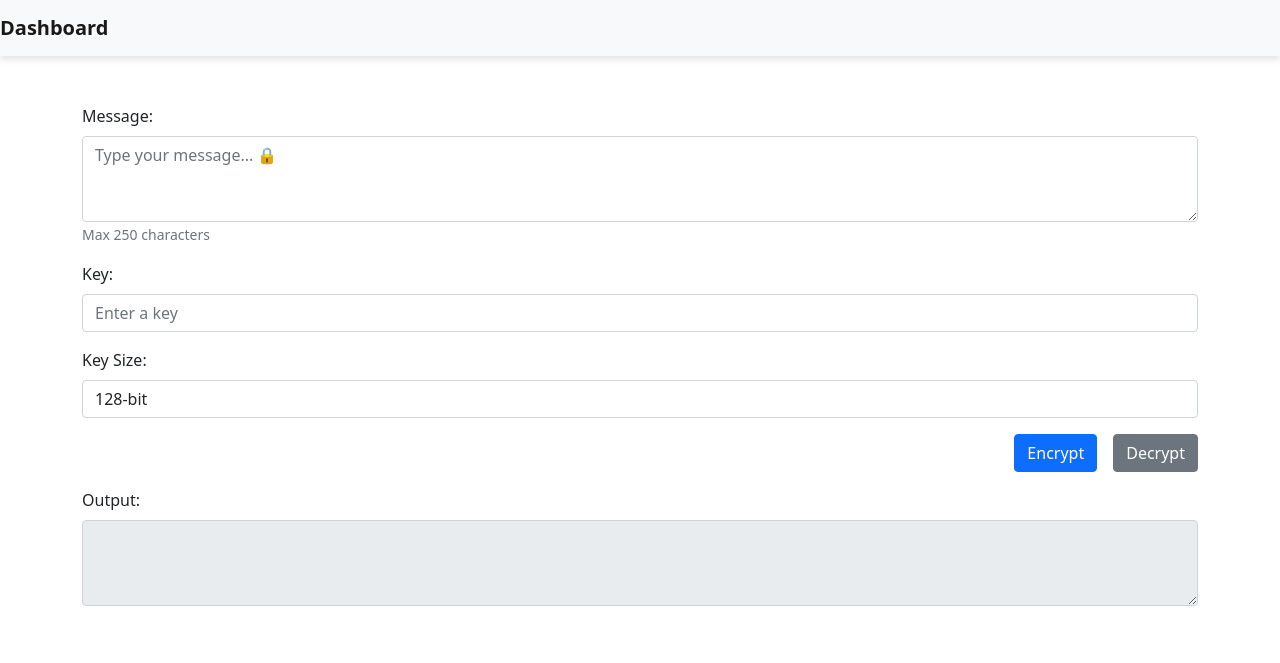
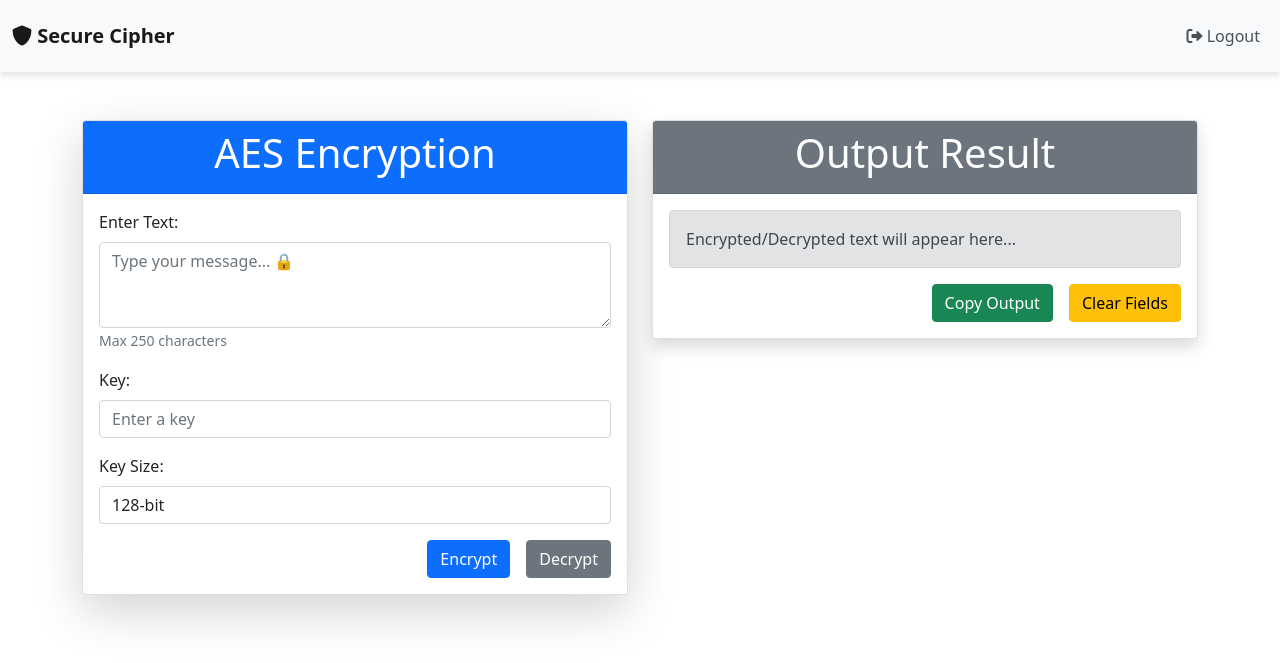
Before and after one commit to FirasKahlaoui/university-codes-and-tps, a Flask app: page /dashboard in a window 1280 px wide. Shown: the top 663 px of the page. Run offline with Flask 2, Linux system fonts and the light colour scheme; a user stored in the database is signed in; some libraries are stand-ins or nearby versions.

Commit message:
Add the 128 bits/192/256

```diff
--- a/Security/advanced_secure_app/app/templates/dashboard.html
+++ b/Security/advanced_secure_app/app/templates/dashboard.html
@@ -4,7 +4,7 @@
 <head>
     <meta charset="UTF-8">
     <meta name="viewport" content="width=device-width, initial-scale=1.0">
-    <title>Caesar Cipher Dashboard</title>
+    <title>AES Encryption Dashboard</title>
     <link href="https://cdn.jsdelivr.net/npm/bootstrap@5.1.3/dist/css/bootstrap.min.css" rel="stylesheet">
     <script src="https://code.jquery.com/jquery-3.6.0.min.js"></script>
     <script src="https://cdn.jsdelivr.net/npm/bootstrap@5.1.3/dist/js/bootstrap.bundle.min.js"></script>
@@ -43,12 +43,51 @@
 </head>
 
 <body>
-    <nav class="navbar navbar-expand-lg navbar-light bg-light">
-        <a class="navbar-brand" href="#">Dashboard</a>
+    <nav class="navbar navbar-expand-lg navbar-light bg-light py-3">
+        <div class="container-fluid">
+            <a class="navbar-brand" href="{{ url_for('index') }}">
+                <i class="fas fa-shield-alt"></i> Secure Cipher
+            </a>
+            <button class="navbar-toggler" type="button" data-bs-toggle="collapse" data-bs-target="#navbarNav"
+                aria-controls="navbarNav" aria-expanded="false" aria-label="Toggle navigation">
+                <span class="navbar-toggler-icon"></span>
+            </button>
+            <div class="collapse navbar-collapse" id="navbarNav">
+                <ul class="navbar-nav ms-auto">
+                    {% if current_user.is_authenticated %}
+                    <li class="nav-item">
+                        <a class="nav-link" href="{{ url_for('main.logout') }}">
+                            <i class="fas fa-sign-out-alt"></i> Logout
+                        </a>
+                    </li>
+                    {% else %}
+                    <li class="nav-item">
+                        <a class="nav-link active" href="{{ url_for('main.login') }}">
+                            <i class="fas fa-user-lock"></i> User Login
+                        </a>
+                    </li>
+                    <li class="nav-item">
+                        <a class="nav-link" href="{{ url_for('main.admin_login') }}">
+                            <i class="fas fa-user-shield"></i> Admin Login
+                        </a>
+                    </li>
+                    {% endif %}
+                </ul>
+            </div>
+        </div>
     </nav>
+
     <div class="container mt-5">
+        <div class="row">
+            <!-- Part 1: Input -->
+            <div class="col-md-6">
+                <div class="card shadow-lg">
+                    <div class="card-header text-center bg-primary text-white">
+                        <h2 class="display-6">AES Encryption</h2>
+                    </div>
+                    <div class="card-body">
                         <div class="mb-3">
-            <label for="message" class="form-label">Message:</label>
+                            <label for="message" class="form-label">Enter Text:</label>
                             <textarea class="form-control" id="message" rows="3" placeholder="Type your message... 🔒"
                                 maxlength="250"></textarea>
                             <small id="charCount" class="form-text text-muted">Max 250 characters</small>
@@ -56,7 +95,8 @@
                         <div class="mb-3">
                             <label for="key" class="form-label">Key:</label>
                             <input type="text" class="form-control" id="key" placeholder="Enter a key">
-            <div id="keyError" class="text-danger mt-2" style="display: none;">Please enter a valid key.</div>
+                            <div id="keyError" class="text-danger mt-2" style="display: none;">Please enter a valid key.
+                            </div>
                         </div>
                         <div class="mb-3">
                             <label for="keySize" class="form-label">Key Size:</label>
@@ -76,18 +116,46 @@
                                     aria-hidden="true" style="display: none;"></span>
                             </button>
                         </div>
-        <div class="mt-3">
-            <label for="output" class="form-label">Output:</label>
-            <textarea class="form-control" id="output" rows="3" readonly></textarea>
                     </div>
                 </div>
+            </div>
+
+            <!-- Part 2: Output Result -->
+            <div class="col-md-6">
+                <div class="card shadow">
+                    <div class="card-header text-center bg-secondary text-white">
+                        <h2 class="display-6">Output Result</h2>
+                    </div>
+                    <div class="card-body">
+                        <div id="output" class="alert alert-secondary text-break" role="alert">
+                            Encrypted/Decrypted text will appear here...
+                        </div>
+                        <div class="d-grid gap-2 d-md-flex justify-content-md-end">
+                            <button class="btn btn-success me-md-2" onclick="copyOutput()">Copy Output</button>
+                            <button class="btn btn-warning" onclick="clearFields()">Clear Fields</button>
+                        </div>
+                    </div>
+                </div>
+            </div>
+        </div>
+    </div>
+
     <script>
+        document.getElementById('message').addEventListener('input', function () {
+            const charCount = document.getElementById('charCount');
+            charCount.innerText = `${this.value.length}/250 characters`;
+        });
+
         function showSpinner(id) {
             document.getElementById(id).style.display = 'inline-block';
         }
 
         function hideSpinner(id) {
             document.getElementById(id).style.display = 'none';
+        }
+
+        function padKey(key, keySize) {
+            return CryptoJS.enc.Utf8.parse(key.padEnd(keySize / 8, '\0').slice(0, keySize / 8));
         }
 
         function encryptMessage() {
@@ -99,8 +167,15 @@
                 const keyError = document.getElementById('keyError');
                 if (key.length > 0) {
                     keyError.style.display = 'none';
-                    const encryptedMessage = CryptoJS.AES.encrypt(message, CryptoJS.enc.Utf8.parse(key.padEnd(keySize / 8, '\0').slice(0, keySize / 8))).toString();
-                    document.getElementById('output').innerText = encryptedMessage;
+                    const paddedKey = padKey(key, keySize);
+                    const iv = CryptoJS.lib.WordArray.random(16);
+                    const encryptedMessage = CryptoJS.AES.encrypt(message, paddedKey, {
+                        iv: iv,
+                        mode: CryptoJS.mode.CBC,
+                        padding: CryptoJS.pad.Pkcs7
+                    });
+                    const result = iv.concat(encryptedMessage.ciphertext).toString(CryptoJS.enc.Base64);
+                    document.getElementById('output').innerText = result;
                 } else {
                     keyError.style.display = 'block';
                 }
@@ -111,13 +186,21 @@
         function decryptMessage() {
             showSpinner('decryptSpinner');
             setTimeout(() => {
-                const message = document.getElementById('output').value;
+                const message = document.getElementById('output').innerText;
                 const key = document.getElementById('key').value;
                 const keySize = parseInt(document.getElementById('keySize').value);
                 const keyError = document.getElementById('keyError');
                 if (key.length > 0) {
                     keyError.style.display = 'none';
-                    const decryptedMessage = CryptoJS.AES.decrypt(message, CryptoJS.enc.Utf8.parse(key.padEnd(keySize / 8, '\0').slice(0, keySize / 8))).toString(CryptoJS.enc.Utf8);
+                    const paddedKey = padKey(key, keySize);
+                    const rawData = CryptoJS.enc.Base64.parse(message);
+                    const iv = CryptoJS.lib.WordArray.create(rawData.words.slice(0, 4));
+                    const ciphertext = CryptoJS.lib.WordArray.create(rawData.words.slice(4));
+                    const decryptedMessage = CryptoJS.AES.decrypt({ ciphertext: ciphertext }, paddedKey, {
+                        iv: iv,
+                        mode: CryptoJS.mode.CBC,
+                        padding: CryptoJS.pad.Pkcs7
+                    }).toString(CryptoJS.enc.Utf8);
                     document.getElementById('output').innerText = decryptedMessage;
                 } else {
                     keyError.style.display = 'block';
@@ -125,7 +208,23 @@
                 hideSpinner('decryptSpinner');
             }, 500);
         }
+
+        function copyOutput() {
+            const outputText = document.getElementById('output').innerText;
+            navigator.clipboard.writeText(outputText).then(() => {
+                alert('Output copied to clipboard!');
+            });
+        }
+
+        function clearFields() {
+            document.getElementById('message').value = '';
+            document.getElementById('key').value = '';
+            document.getElementById('output').innerText = 'Encrypted/Decrypted text will appear here...';
+            document.getElementById('keyError').style.display = 'none';
+            document.getElementById('charCount').innerText = '0/250 characters';
+        }
     </script>
+
 </body>
 
 </html>
```
Also changed, not shown: Security/advanced_secure_app/app/site.db, 1 other file. Lines whose indentation alone changed are shown as unchanged.
